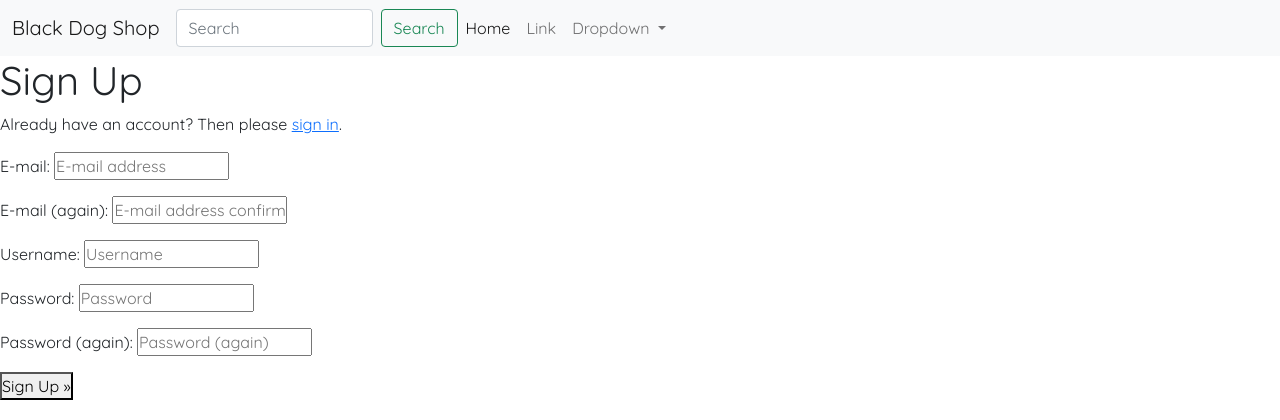
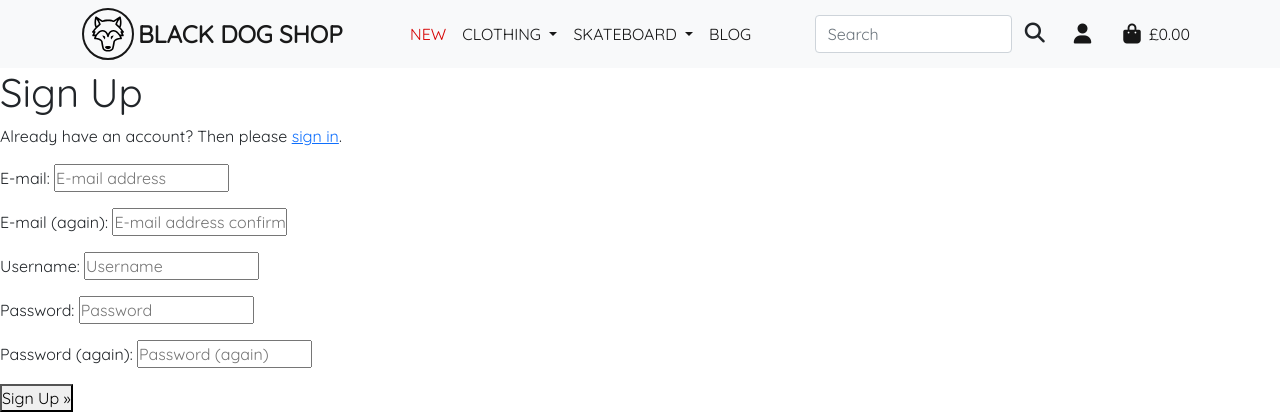
Before and after one commit to ricocatford/black-dog-shop, a Django app: page /accounts/signup/ in a window 1280 px wide. Shown: the top 420 px of the page. Run offline with Django 3.2, Linux system fonts and the light colour scheme; some libraries are stand-ins or nearby versions.

Commit message:
Add styling to navbar and cards to home page

```diff
--- a/static/css/style.css
+++ b/static/css/style.css
@@ -9,3 +9,92 @@
 body {
     font-family: 'Quicksand', sans-serif;
 }
+
+/* ----- Navbar ----- */
+
+.nav-logo {
+    width: 40px;
+    height: 40px;
+}
+
+.nav-logo-wrapper {
+    padding: 0.25rem;
+    border: 2px solid #171717;
+    border-radius: 50%;
+}
+
+.navbar-brand {
+    font-weight: 700;
+    font-size: 1.5em;
+    text-transform: uppercase;
+}
+
+.navbar-light .navbar-toggler {
+    border: none;
+    padding: 0.25rem;
+}
+
+.navbar-light .navbar-toggler-icon {
+    background-image: url(/static/svg/menu.svg);
+}
+
+.nav-item {
+    margin: .25rem 0;
+}
+
+.dropdown-item {
+    text-transform: uppercase;
+}
+
+.custom-nav-link {
+    color: #171717;
+    margin: 0 .5rem;
+    text-decoration: none;
+    text-transform: uppercase;
+    transition: all .2s ease-in-out;
+}
+
+.highlight-nav-link {
+    color: #d60000;
+}
+
+.custom-nav-link:hover,
+.custom-nav-link:focus {
+    color: #606060;
+}
+
+.nav-search-icon,
+.nav-icon {
+    font-size: 1.25em;
+}
+
+.nav-icon {
+    padding: 0.5rem;
+}
+
+/* ----- Buttons ----- */
+
+.custom-btn-primary {
+    padding: .5rem 2rem;
+    text-decoration: none;
+    text-transform: uppercase;
+    color: white;
+    font-weight: 700;
+    background: red;
+}
+
+/* ----- Home page ----- */
+
+.custom-card {
+    text-align: right;
+    border: none;
+}
+
+.custom-card .card-title {
+    text-transform: uppercase;
+}
+
+/* ----- Another ----- */
+/* ----- Another ----- */
+/* ----- Another ----- */
+/* ----- Another ----- */
--- a/templates/base.html
+++ b/templates/base.html
@@ -15,49 +15,104 @@
 
     {% block corecss %}
     {% load static %}
-        <link href="https://cdn.jsdelivr.net/npm/bootstrap@5.0.2/dist/css/bootstrap.min.css" rel="stylesheet" integrity="sha384-EVSTQN3/azprG1Anm3QDgpJLIm9Nao0Yz1ztcQTwFspd3yD65VohhpuuCOmLASjC" crossorigin="anonymous">
+    <link href="https://cdn.jsdelivr.net/npm/bootstrap@5.0.2/dist/css/bootstrap.min.css" rel="stylesheet"
+          integrity="sha384-EVSTQN3/azprG1Anm3QDgpJLIm9Nao0Yz1ztcQTwFspd3yD65VohhpuuCOmLASjC" crossorigin="anonymous">
     <link rel="stylesheet" href="{% static 'css/style.css' %}">
     {% endblock %}
 
     {% block corejs %}
-        <script src="https://cdn.jsdelivr.net/npm/bootstrap@5.0.2/dist/js/bootstrap.bundle.min.js" integrity="sha384-MrcW6ZMFYlzcLA8Nl+NtUVF0sA7MsXsP1UyJoMp4YLEuNSfAP+JcXn/tWtIaxVXM" crossorigin="anonymous"></script>
+    <script src="https://cdn.jsdelivr.net/npm/bootstrap@5.0.2/dist/js/bootstrap.bundle.min.js"
+            integrity="sha384-MrcW6ZMFYlzcLA8Nl+NtUVF0sA7MsXsP1UyJoMp4YLEuNSfAP+JcXn/tWtIaxVXM"
+            crossorigin="anonymous"></script>
     <script src="https://kit.fontawesome.com/6aecce4a80.js" crossorigin="anonymous"></script>
     {% endblock %}
 
     <title>Black Dog Shop - Skateboards {% block extra_title %}{% endblock %}</title>
 </head>
 <body>
-    <header class="container-fluid px-0">
+<header>
     <nav class="navbar navbar-expand-lg navbar-light bg-light">
-  <div class="container-fluid">
-    <a class="navbar-brand navbar-log0" href="#">Black Dog Shop</a>
-    <button class="navbar-toggler" type="button" data-bs-toggle="collapse" data-bs-target="#navbarSupportedContent" aria-controls="navbarSupportedContent" aria-expanded="false" aria-label="Toggle navigation">
+        <div class="container">
+            <div class="nav-logo-wrapper">
+                <img src="{% static 'svg/logo.svg' %}" class="nav-logo"/>
+            </div>
+            <a class="navbar-brand mx-1" href="#">
+                Black Dog Shop
+            </a>
+            <button class="navbar-toggler" type="button" data-bs-toggle="collapse"
+                    data-bs-target="#navbarSupportedContent" aria-controls="navbarSupportedContent"
+                    aria-expanded="false" aria-label="Toggle navigation">
                 <span class="navbar-toggler-icon"></span>
             </button>
             <div class="collapse navbar-collapse" id="navbarSupportedContent">
-      <form class="d-flex">
-        <input class="form-control me-2" type="search" placeholder="Search" aria-label="Search">
-        <button class="btn btn-outline-success" type="submit">Search</button>
-      </form>
-      <ul class="navbar-nav me-auto mb-2 mb-lg-0">
+                <ul class="navbar-nav mx-auto mb-2 mb-lg-0">
                     <li class="nav-item">
-          <a class="nav-link active" aria-current="page" href="#">Home</a>
+                        <a class="custom-nav-link highlight-nav-link" href="#">New</a>
+                    </li>
+                    <li class="nav-item dropdown">
+                        <a class="custom-nav-link dropdown-toggle" href="#" id="navbarDropdown" role="button"
+                           data-bs-toggle="dropdown" aria-expanded="false">
+                            Clothing
+                        </a>
+                        <ul class="dropdown-menu" aria-labelledby="navbarDropdown">
+                            <li><a class="dropdown-item" href="#">T-Shirts</a></li>
+                            <li><a class="dropdown-item" href="#">Shirts</a></li>
+                            <li><a class="dropdown-item" href="#">Trousers</a></li>
+                            <li><a class="dropdown-item" href="#">Jackets</a></li>
+                            <li><a class="dropdown-item" href="#">Caps</a></li>
+                        </ul>
+                    </li>
+                    <li class="nav-item dropdown">
+                        <a class="custom-nav-link dropdown-toggle" href="#" id="navbarDropdown" role="button"
+                           data-bs-toggle="dropdown" aria-expanded="false">
+                            Skateboard
+                        </a>
+                        <ul class="dropdown-menu" aria-labelledby="navbarDropdown">
+                            <li><a class="dropdown-item" href="#">Completes</a></li>
+                            <li><a class="dropdown-item" href="#">Decks</a></li>
+                            <li><a class="dropdown-item" href="#">Trucks</a></li>
+                            <li><a class="dropdown-item" href="#">Wheels</a></li>
+                            <li><a class="dropdown-item" href="#">Bolts</a></li>
+                            <li><a class="dropdown-item" href="#">Griptape</a></li>
+                        </ul>
                     </li>
                     <li class="nav-item">
-          <a class="nav-link" href="#">Link</a>
+                        <a class="custom-nav-link" href="#">Blog</a>
                     </li>
-        <li class="nav-item dropdown">
-          <a class="nav-link dropdown-toggle" href="#" id="navbarDropdown" role="button" data-bs-toggle="dropdown" aria-expanded="false">
-            Dropdown
+                    <li class="nav-item d-lg-none">
+                        <a class="custom-nav-link" href="#">My Profile</a>
+                    </li>
+                    <li class="nav-item d-lg-none">
+                        <a class="custom-nav-link" href="#">Logout</a>
+                    </li>
+                </ul>
+                <div class="d-flex justify-content-between align-items-center">
+                    <form class="d-flex w-100">
+                        <input class="form-control" type="search" placeholder="Search" aria-label="Search">
+                        <button class="btn" type="submit">
+                            <i class="fa-solid fa-magnifying-glass nav-search-icon"></i>
+                        </button>
+                    </form>
+                    <ul class="navbar-nav">
+                        <li class="dropdown d-none d-lg-block">
+                            <a class="custom-nav-link" href="#" id="navbarDropdown" role="button"
+                               data-bs-toggle="dropdown" aria-expanded="false">
+                                <i class="fa-solid fa-user nav-icon"></i>
                             </a>
                             <ul class="dropdown-menu" aria-labelledby="navbarDropdown">
-            <li><a class="dropdown-item" href="#">Action</a></li>
-            <li><a class="dropdown-item" href="#">Another action</a></li>
-            <li><a class="dropdown-item" href="#">Something else here</a></li>
+                                <li><a class="dropdown-item" href="#">My Profile</a></li>
+                                <li><a class="dropdown-item" href="#">Logout</a></li>
                             </ul>
+                        </li>
+                        <li class="d-block">
+                            <a class="custom-nav-link d-flex align-items-center" href="#">
+                                <i class="fa-solid fa-shopping-bag nav-icon"></i>£0.00
+                            </a>
                         </li>
                     </ul>
                 </div>
+            </div>
+
         </div>
     </nav>
 </header>
```
Also changed, not shown: home/templates/home/index.html (+15 -5 lines), static/svg/logo.svg (added), static/svg/menu.svg (added). Lines whose indentation alone changed are shown as unchanged.
